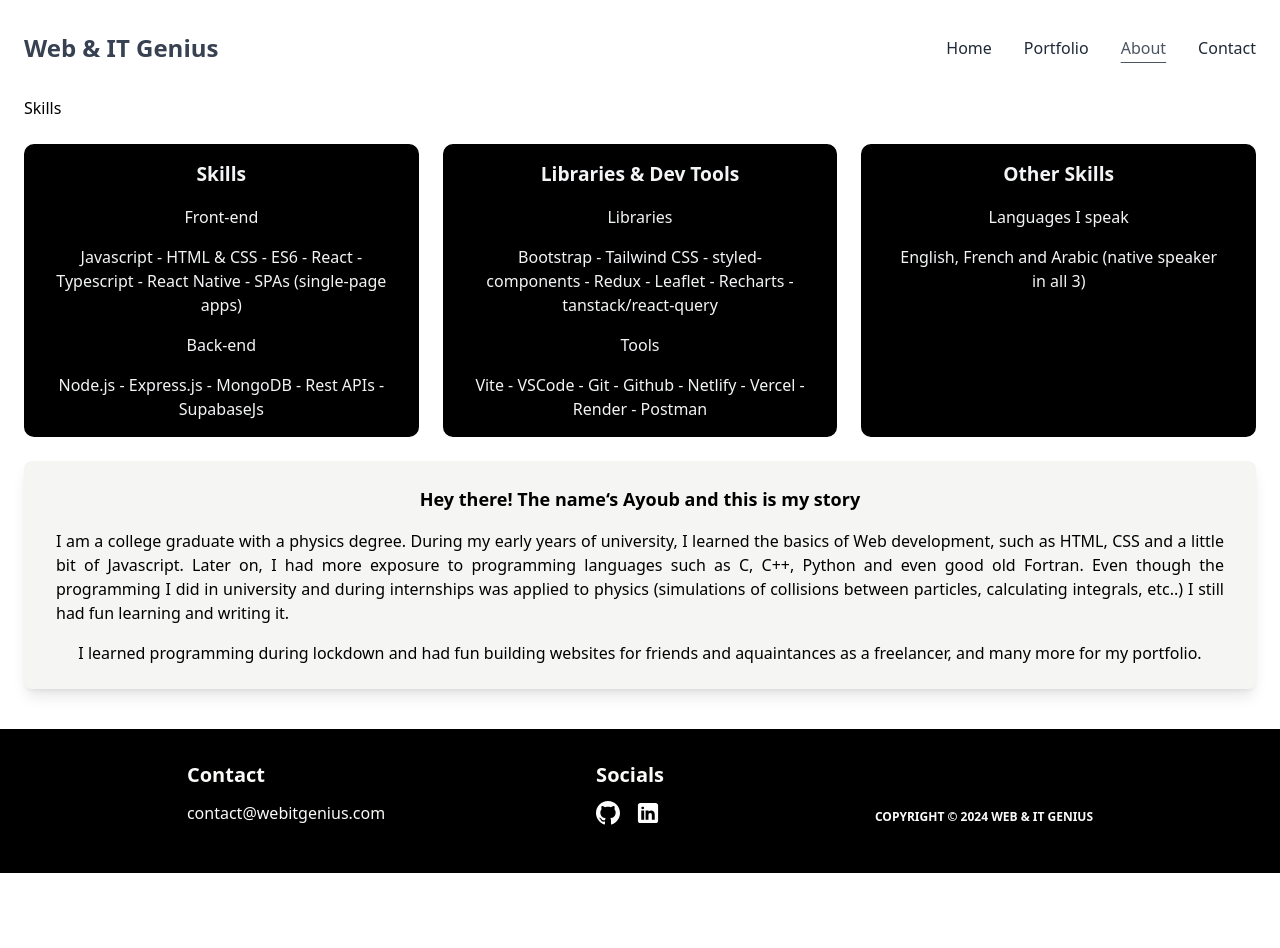
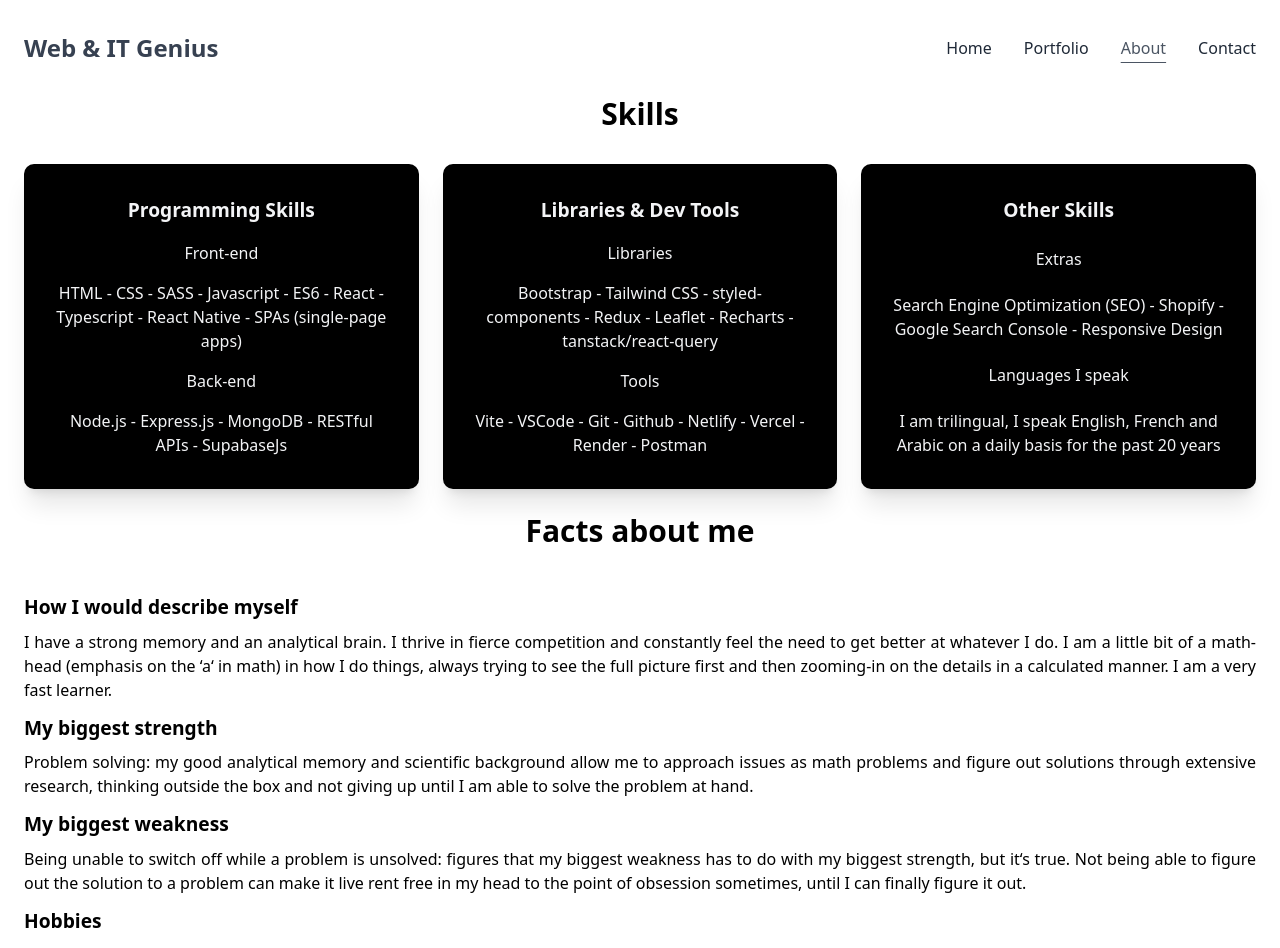
Before and after one commit to AyoubAloui94/My-Portfolio, a React (Vite) app: page /about in a window 1280 px wide. Shown: the top 948 px of the page. Before the commit the page ends 873 px from the top, so only its background shows below. Built offline with nearby package versions, Linux system fonts and the light colour scheme.

Commit message:
started working on the facts about me section

```diff
--- /dev/null
+++ b/src/components/FactsAboutMe.jsx
@@ -0,0 +1,39 @@
+import styled from "styled-components"
+
+const Fact = styled.div``
+
+const FactTitle = styled.h1`
+  font-size: larger;
+  font-weight: 600;
+  margin-bottom: 0.5rem;
+`
+
+const FactBody = styled.div`
+  text-align: justify;
+`
+
+function FactsAboutMe() {
+  return (
+    <div className="flex flex-col my-4 gap-3">
+      <h1 className="text-2xl sm:text-3xl font-bold mb-8 text-center">Facts about me</h1>
+      <Fact>
+        <FactTitle>How I would describe myself</FactTitle>
+        <FactBody>I have a strong memory and an analytical brain. I thrive in fierce competition and constantly feel the need to get better at whatever I do. I am a little bit of a math-head (emphasis on the &lsquo;a&lsquo; in math) in how I do things, always trying to see the full picture first and then zooming-in on the details in a calculated manner. I am a very fast learner.</FactBody>
+      </Fact>
+      <Fact>
+        <FactTitle>My biggest strength</FactTitle>
+        <FactBody>Problem solving: my good analytical memory and scientific background allow me to approach issues as math problems and figure out solutions through extensive research, thinking outside the box and not giving up until I am able to solve the problem at hand.</FactBody>
+      </Fact>
+      <Fact>
+        <FactTitle>My biggest weakness</FactTitle>
+        <FactBody>Being unable to switch off while a problem is unsolved: figures that my biggest weakness has to do with my biggest strength, but it&lsquo;s true. Not being able to figure out the solution to a problem can make it live rent free in my head to the point of obsession sometimes, until I can finally figure it out.</FactBody>
+      </Fact>
+      <Fact>
+        <FactTitle>Hobbies</FactTitle>
+        <FactBody>Cooking, listening to music (mostly Metal), keeping and breeding fish, indoor gardening, programming (yup, I also enjoy writing code in my free time)</FactBody>
+      </Fact>
+    </div>
+  )
+}
+
+export default FactsAboutMe
--- a/src/components/Skills.jsx
+++ b/src/components/Skills.jsx
@@ -4,7 +4,8 @@ const SkillCard = styled.div`
   display: flex;
   flex-direction: column;
   flex-basis: 33%;
-  padding: 1rem 2rem;
+  justify-content: space-between;
+  padding: 2rem 2rem;
   gap: 1rem;
   background-color: #000000;
   border-radius: 10px;
@@ -29,26 +30,28 @@ const SkillBody = styled.div`
 function Skills() {
   return (
     <div>
-      <h1>Skills</h1>
+      <h1 className="text-2xl sm:text-3xl font-bold mb-8 text-center">Skills</h1>
       <div className="flex flex-col md:flex-row gap-6 my-6 text-gray-100">
-        <SkillCard>
-          <SkillTitle>Skills</SkillTitle>
+        <SkillCard className="shadow-xl">
+          <SkillTitle>Programming Skills</SkillTitle>
           <SkillSubTitle>Front-end</SkillSubTitle>
-          <SkillBody>Javascript - HTML & CSS - ES6 - React - Typescript - React Native - SPAs (single-page apps)</SkillBody>
+          <SkillBody>HTML - CSS - SASS - Javascript - ES6 - React - Typescript - React Native - SPAs (single-page apps)</SkillBody>
           <SkillSubTitle>Back-end</SkillSubTitle>
-          <SkillBody>Node.js - Express.js - MongoDB - Rest APIs - SupabaseJs</SkillBody>
+          <SkillBody>Node.js - Express.js - MongoDB - RESTful APIs - SupabaseJs</SkillBody>
         </SkillCard>
-        <SkillCard>
+        <SkillCard className="shadow-xl">
           <SkillTitle>Libraries & Dev Tools</SkillTitle>
           <SkillSubTitle>Libraries</SkillSubTitle>
           <SkillBody>Bootstrap - Tailwind CSS - styled-components - Redux - Leaflet - Recharts - tanstack/react-query</SkillBody>
           <SkillSubTitle>Tools</SkillSubTitle>
           <SkillBody>Vite - VSCode - Git - Github - Netlify - Vercel - Render - Postman</SkillBody>
         </SkillCard>
-        <SkillCard>
+        <SkillCard className="shadow-xl">
           <SkillTitle>Other Skills</SkillTitle>
+          <SkillSubTitle>Extras</SkillSubTitle>
+          <SkillBody>Search Engine Optimization (SEO) - Shopify - Google Search Console - Responsive Design</SkillBody>
           <SkillSubTitle>Languages I speak</SkillSubTitle>
-          <SkillBody>English, French and Arabic (native speaker in all 3)</SkillBody>
+          <SkillBody>I am trilingual, I speak English, French and Arabic on a daily basis for the past 20 years</SkillBody>
         </SkillCard>
       </div>
     </div>
--- a/src/pages/About.jsx
+++ b/src/pages/About.jsx
@@ -1,6 +1,7 @@
 import { Helmet } from "react-helmet-async"
 import MyStory from "../components/MyStory"
 import Skills from "../components/Skills"
+import FactsAboutMe from "../components/FactsAboutMe"
 
 function About() {
   return (
@@ -12,6 +13,7 @@ function About() {
         <link rel="canonical" href="https://webitgenius.com/about" />
       </Helmet>
       <Skills />
+      <FactsAboutMe />
       <MyStory />
     </div>
   )
```
